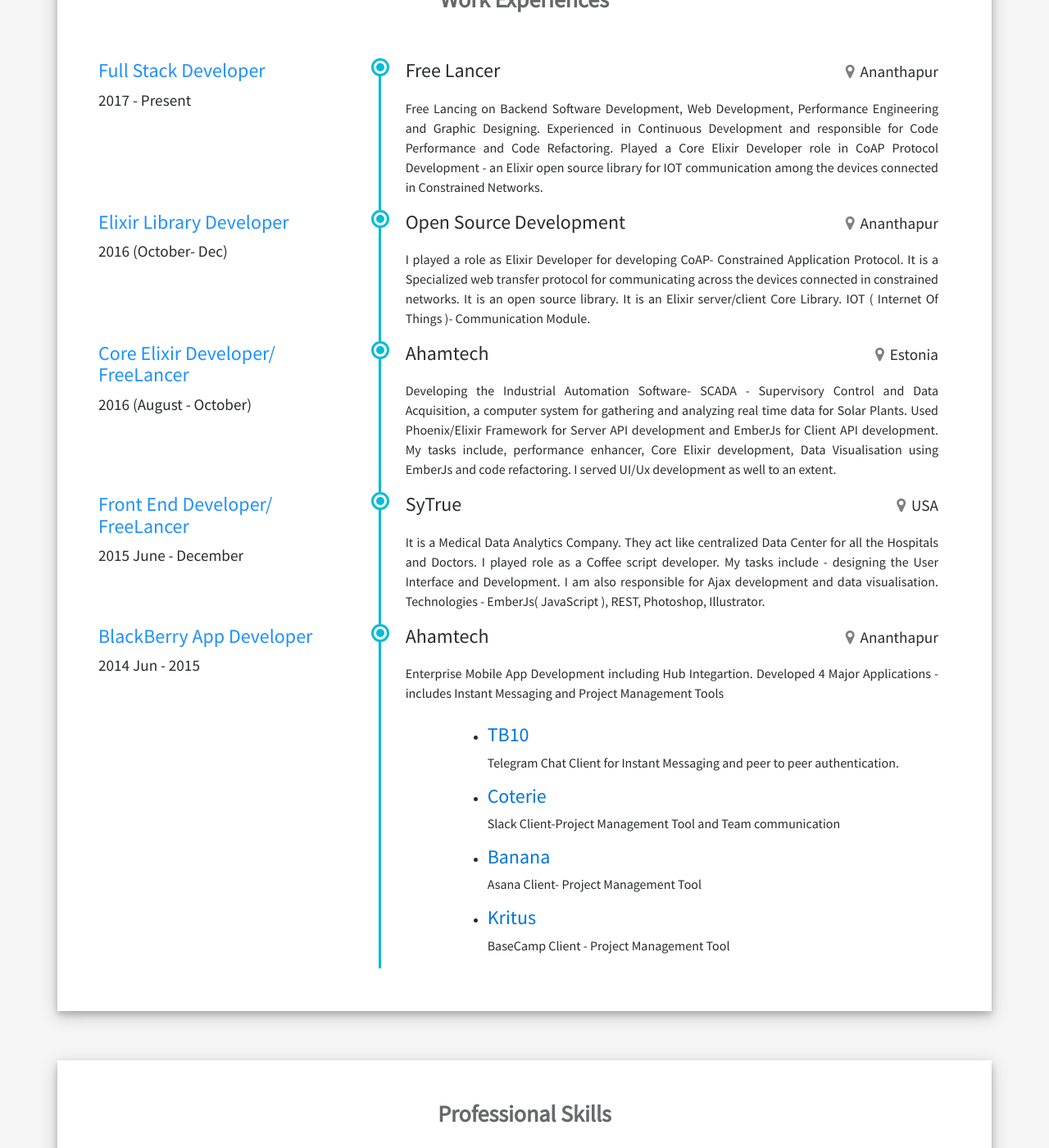
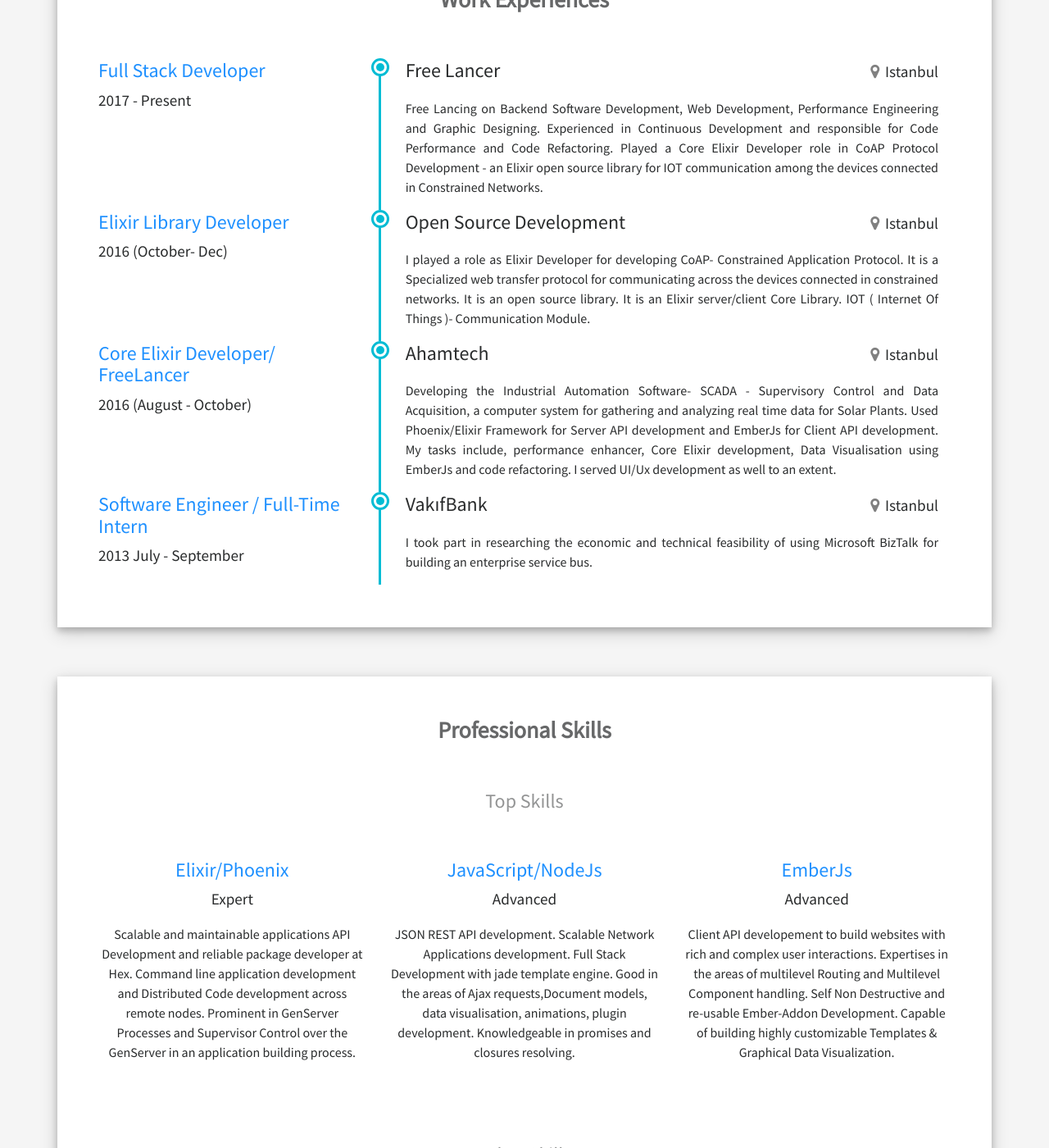
Before and after one commit to ferittuncer/ferittuncer.github.io, a Jekyll site: the page built from index.html, in a window 1280 px wide and 1400 px high, scrolled down 895 px. Shown: the whole window at 82% size. Built offline with Jekyll 4.4.1, drawn with Linux system fonts in a browser that asks for light colours; a style sheet for code colours, icons or effects is not loaded.

Commit message:
Update experiences.yaml

```diff
--- a/_data/experiences.yaml
+++ b/_data/experiences.yaml
@@ -1,7 +1,7 @@
 - title: Full Stack Developer
   period: 2017 - Present
   company: Free Lancer
-  location: Ananthapur
+  location: Istanbul
   description: >
     Free Lancing on Backend Software Development, Web Development, Performance Engineering and Graphic Designing.
     Experienced in Continuous Development and responsible for Code Performance and Code Refactoring. Played a Core Elixir Developer
@@ -11,7 +11,7 @@
 - title: Elixir Library Developer
   period: 2016 (October- Dec)
   company: Open Source Development
-  location: Ananthapur
+  location: Istanbul
   description: >
     I played a role as Elixir Developer for developing CoAP- Constrained Application Protocol. It is a Specialized web transfer protocol for
     communicating across the devices connected in constrained networks. It is an open source library. It is an Elixir server/client Core Library.
@@ -21,42 +21,16 @@
 - title: Core Elixir Developer/ FreeLancer
   period: 2016 (August - October)
   company: Ahamtech
-  location: Estonia
+  location: Istanbul
   description: >
     Developing the Industrial Automation Software- SCADA - Supervisory Control and Data Acquisition, a computer system for gathering and
     analyzing real time data for Solar Plants. Used Phoenix/Elixir Framework for Server API development and EmberJs for Client API development.
     My tasks include, performance enhancer, Core Elixir development, Data Visualisation using EmberJs and code refactoring. I served UI/Ux development
     as well to an extent.
 
-- title: Front End Developer/ FreeLancer
-  period: 2015 June - December
-  company: SyTrue
-  location: USA
+- title: Software Engineer / Full-Time Intern
+  period: 2013 July - September
+  company: VakıfBank
+  location: Istanbul
   description: >
-    It is a Medical Data Analytics Company. They act like centralized Data Center for all the Hospitals and Doctors.
-    I played role as a Coffee script developer. My tasks include - designing the User Interface and Development. I am also responsible for Ajax
-    development and data visualisation. Technologies - EmberJs( JavaScript ), REST, Photoshop, Illustrator.
-
-- title: BlackBerry App Developer
-  period: 2014 Jun - 2015
-  company: Ahamtech
-  location: Ananthapur
-  description: >
-    Enterprise Mobile App Development including Hub Integartion. Developed 4 Major Applications - includes Instant Messaging and Project Management
-    Tools
-  apps:
-    - name: TB10
-      link: "https://github.com/Ahamtech/TB10"
-      desc: Telegram Chat Client for Instant Messaging and peer to peer authentication.
-
-    - name: Coterie
-      link: "https://github.com/Ahamtech/Coterie"
-      desc: Slack Client-Project Management Tool and Team communication
-
-    - name: Banana
-      link: "https://github.com/Ahamtech/Banana"
-      desc: Asana Client- Project Management Tool
-
-    - name: Kritus
-      link: "https://github.com/Ahamtech/Kritus"
-      desc: BaseCamp Client - Project Management Tool
+    I took part in researching the economic and technical feasibility of using Microsoft BizTalk for building an enterprise service bus.
```
